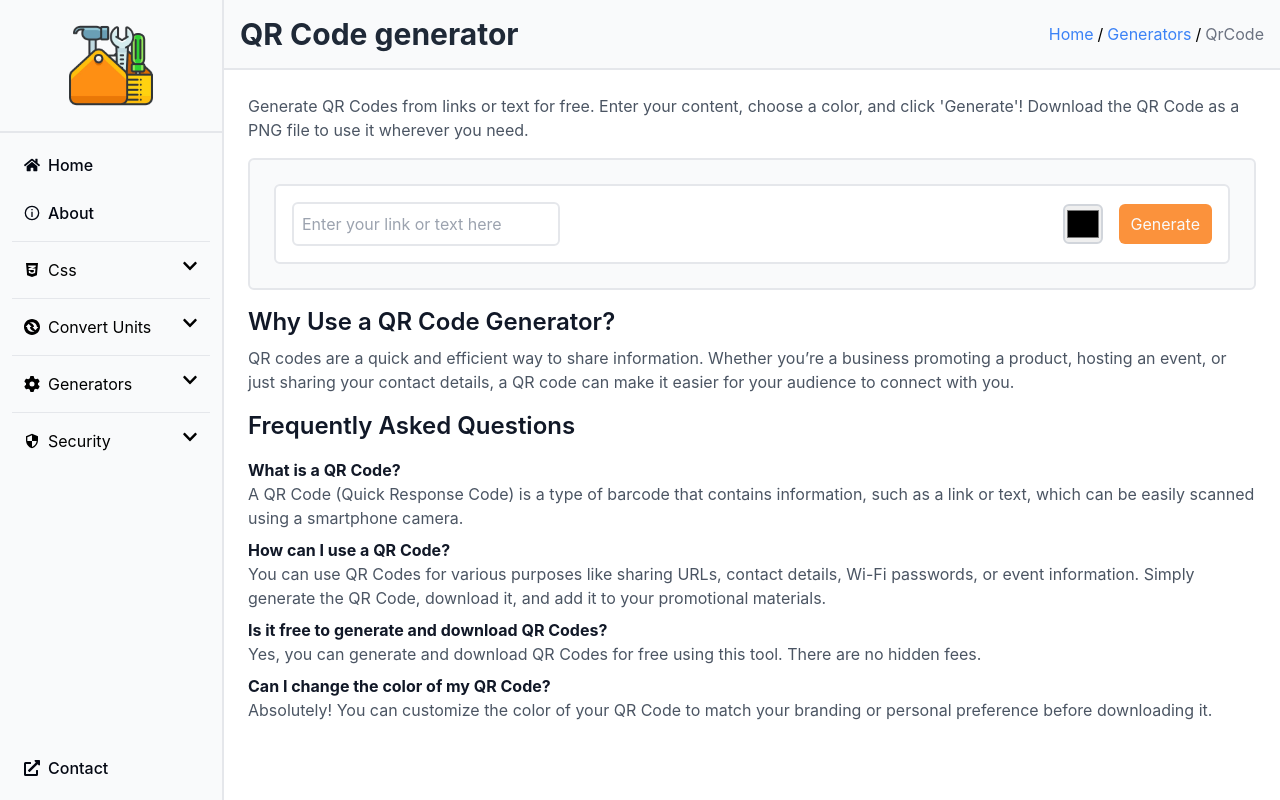
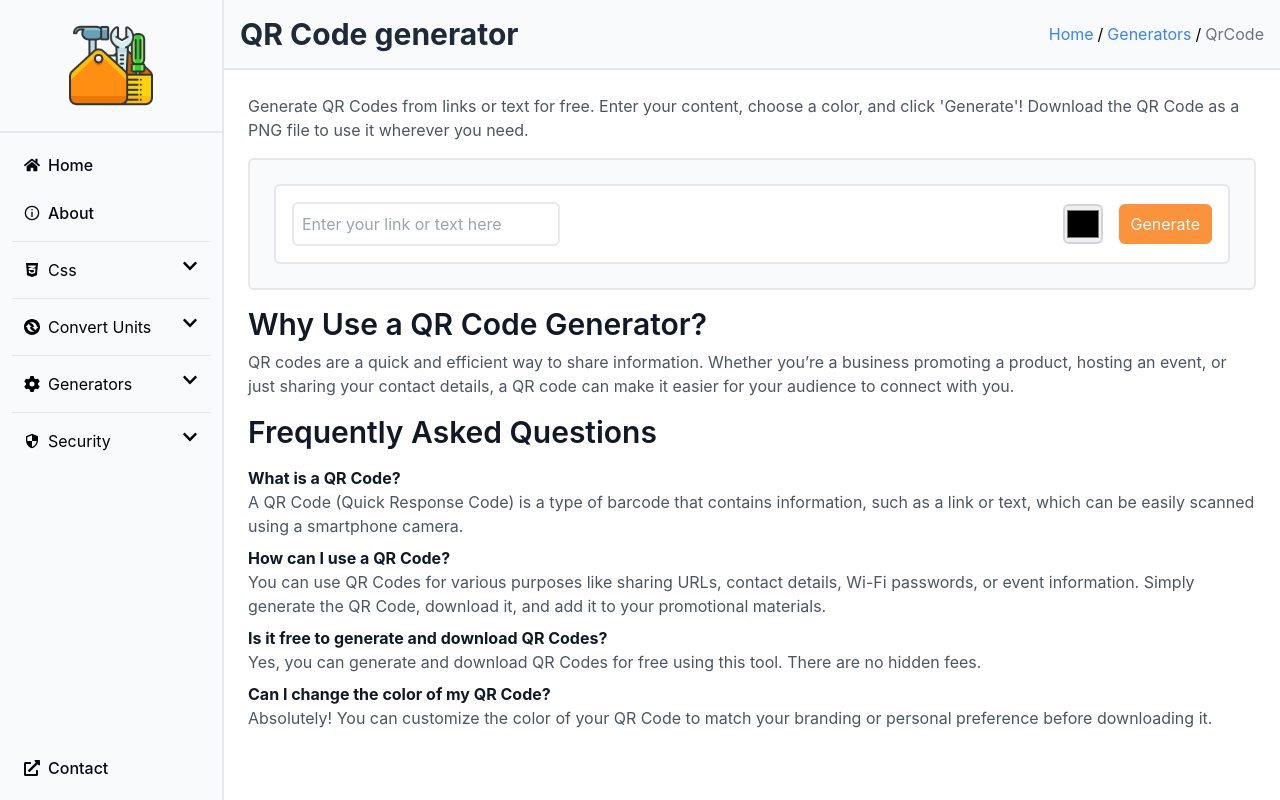
Before and after one commit to Oslonline/oslo-toolbox, a React (Vite) app: page /Generators/QrCode in a window 1280 px wide. Built offline with nearby package versions, Linux system fonts and the light colour scheme.

Commit message:
fix: minor styling changes

```diff
--- a/src/pages/Tools/Generator/Hash.jsx
+++ b/src/pages/Tools/Generator/Hash.jsx
@@ -76,7 +76,7 @@ export default function Hash() {
         )}
       </div>
 
-      <div>
+      <div className="text-gray-900">
         <h2 className="text-3xl font-semibold">Understanding Hashing</h2>
         <p className="mt-2 text-gray-600">
           Hashing is a process that converts your input text into a fixed-size string of characters, which is typically a hexadecimal number. It's commonly used in various security applications, such as password storage, data integrity verification, and digital signatures.
--- a/src/pages/Tools/Generator/QrCode.jsx
+++ b/src/pages/Tools/Generator/QrCode.jsx
@@ -73,9 +73,9 @@ export default function QrCode() {
       </div>
 
       <div>
-        <h2 className="text-2xl font-semibold text-gray-900">Why Use a QR Code Generator?</h2>
+        <h2 className="text-3xl font-semibold text-gray-900">Why Use a QR Code Generator?</h2>
         <p className="mt-2 text-gray-600">QR codes are a quick and efficient way to share information. Whether you’re a business promoting a product, hosting an event, or just sharing your contact details, a QR code can make it easier for your audience to connect with you.</p>
-        <h3 className="my-4 text-2xl font-semibold text-gray-900">Frequently Asked Questions</h3>
+        <h3 className="my-4 text-3xl font-semibold text-gray-900">Frequently Asked Questions</h3>
         <div className="mt-2">
           <h4 className="font-bold text-gray-900">What is a QR Code?</h4>
           <p className="text-gray-600">A QR Code (Quick Response Code) is a type of barcode that contains information, such as a link or text, which can be easily scanned using a smartphone camera.</p>
```
